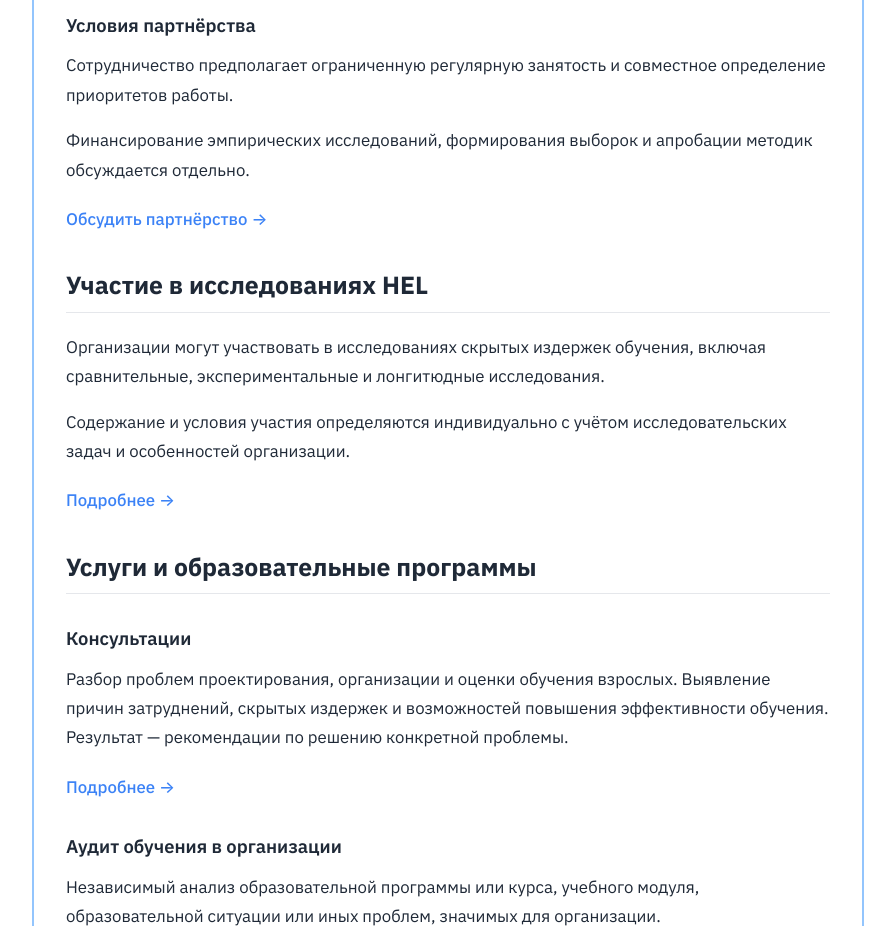
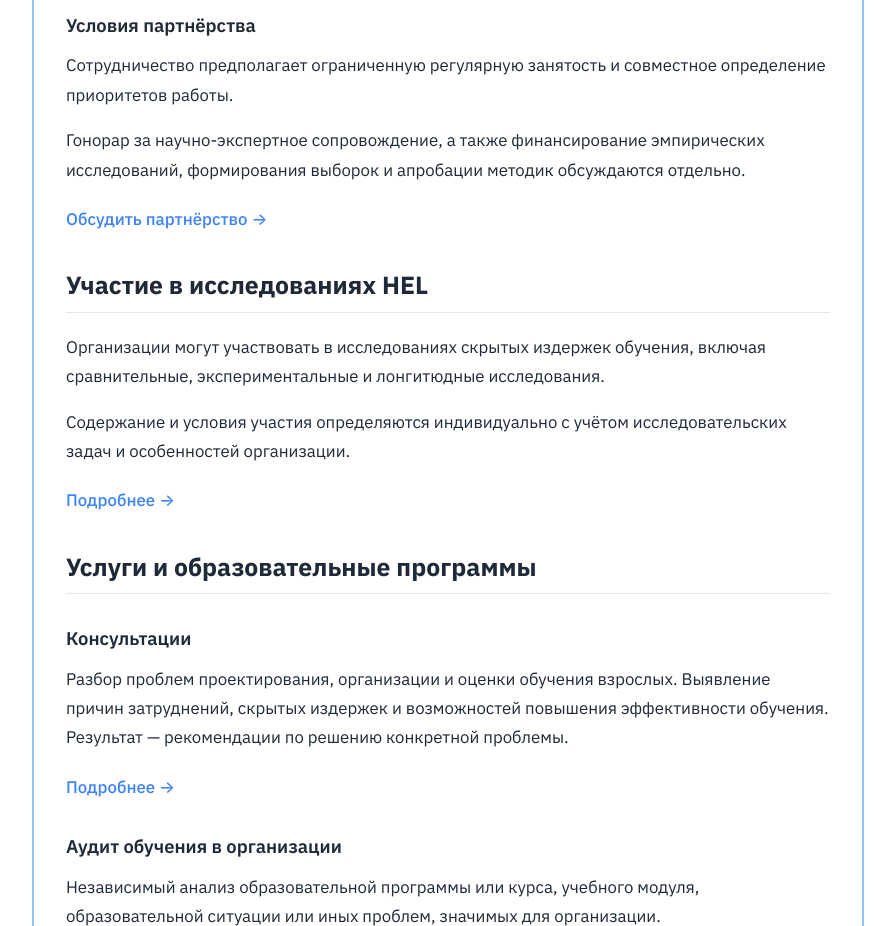
Before and after one commit to avzorova/avzorova.github.io, a plain HTML site: page organizations/index.html in a window 1280 px wide. Shown: the part 1360-2286 px from the top of the page, without its empty margins (192-1087 px from the left). Drawn offline with Linux system fonts and the light colour scheme.

Commit message:
Update index.html

```diff
--- a/organizations/index.html
+++ b/organizations/index.html
@@ -80,7 +80,7 @@
         Сотрудничество предполагает ограниченную регулярную занятость и совместное определение приоритетов работы.
       </p>
       <p>
-        Финансирование эмпирических исследований, формирования выборок и апробации методик обсуждается отдельно.
+        Гонорар за научно-экспертное сопровождение, а также финансирование эмпирических исследований, формирования выборок и апробации методик обсуждаются отдельно.
       </p>
       <p><a class="more" href="../contact/">Обсудить партнёрство →</a></p>
 
```
